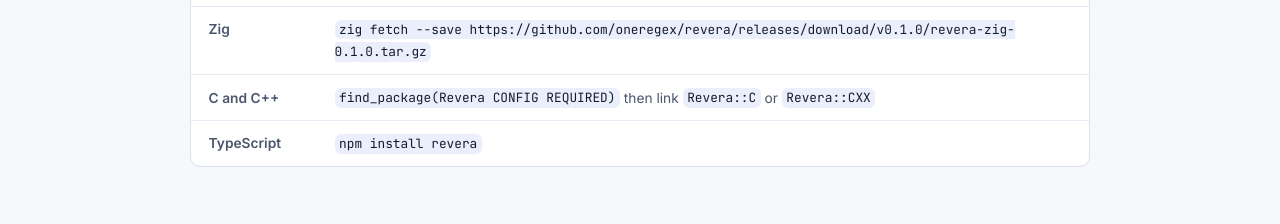
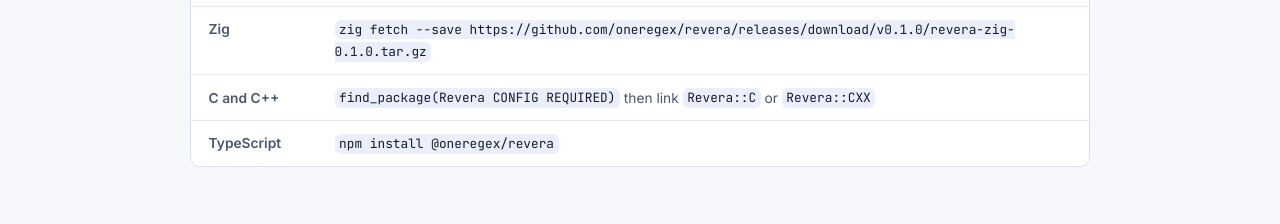
Before and after one commit to OneRegex/revera, a plain HTML site: page www/index.html in a window 1280 px wide. Shown: the part 5280-5504 px from the top of the page. Drawn offline with Linux system fonts and the light colour scheme.

Commit message:
Move npm package to the oneregex org

```diff
--- a/ts/package.json
+++ b/ts/package.json
@@ -1,5 +1,5 @@
 {
-  "name": "revera",
+  "name": "@oneregex/revera",
   "version": "0.1.0",
   "description": "POSIX.1-2024 extended regular expressions, generated from the Revera Vego engine",
   "license": "MIT",
@@ -18,6 +18,10 @@
     "LICENSE",
     "LICENSES"
   ],
+  "publishConfig": {
+    "access": "public",
+    "registry": "https://registry.npmjs.org/"
+  },
   "engines": {
     "node": ">=22.18"
   },
--- a/ts/src/revera.ts
+++ b/ts/src/revera.ts
@@ -3,7 +3,7 @@
 // This module is the public surface of the TypeScript instantiation of the revera engine.
 // The engine itself, engine.ts, is generated from a Vego program; this file wraps it in the shape a TypeScript caller expects.
 //
-//     import { Regex } from "revera";
+//     import { Regex } from "@oneregex/revera";
 //     const re = new Regex("([a-z]+)([0-9]*)");
 //     const caps = re.captures("__abc12__");
 //     caps?.get(1)?.text  // "abc"
--- a/www/index.html
+++ b/www/index.html
@@ -368,7 +368,7 @@
     }
     std::cout &lt;&lt; (*caps)[<span class="tok-num">1</span>]-&gt;<span class="tok-fn">str</span>() &lt;&lt; <span class="tok-str">'\n'</span>;
 }</code></pre>
-<pre class="pane" role="tabpanel" id="pane-ts" aria-labelledby="tab-ts" data-pane="ts" tabindex="0"><code><span class="tok-kw">import</span> { Regex } <span class="tok-kw">from</span> <span class="tok-str">"revera"</span>;
+<pre class="pane" role="tabpanel" id="pane-ts" aria-labelledby="tab-ts" data-pane="ts" tabindex="0"><code><span class="tok-kw">import</span> { Regex } <span class="tok-kw">from</span> <span class="tok-str">"@oneregex/revera"</span>;
 
 <span class="tok-kw">const</span> re = <span class="tok-kw">new</span> <span class="tok-fn">Regex</span>(<span class="tok-str">"(abc)([0-9]*)"</span>);
 <span class="tok-kw">const</span> caps = re.<span class="tok-fn">captures</span>(<span class="tok-str">"__abc12__"</span>);
@@ -385,7 +385,7 @@
       <div><dt>Rust</dt><dd><code>cargo add revera</code></dd></div>
       <div><dt>Zig</dt><dd><code>zig fetch --save https://github.com/oneregex/revera/releases/download/v0.1.0/revera-zig-0.1.0.tar.gz</code></dd></div>
       <div><dt>C and C++</dt><dd><code>find_package(Revera CONFIG REQUIRED)</code> then link <code>Revera::C</code> or <code>Revera::CXX</code></dd></div>
-      <div><dt>TypeScript</dt><dd><code>npm install revera</code></dd></div>
+      <div><dt>TypeScript</dt><dd><code>npm install @oneregex/revera</code></dd></div>
     </dl>
   </div>
 </section>
```
Also changed, not shown: CHANGELOG.md, README.md, ts/README.md, 1 other file.
